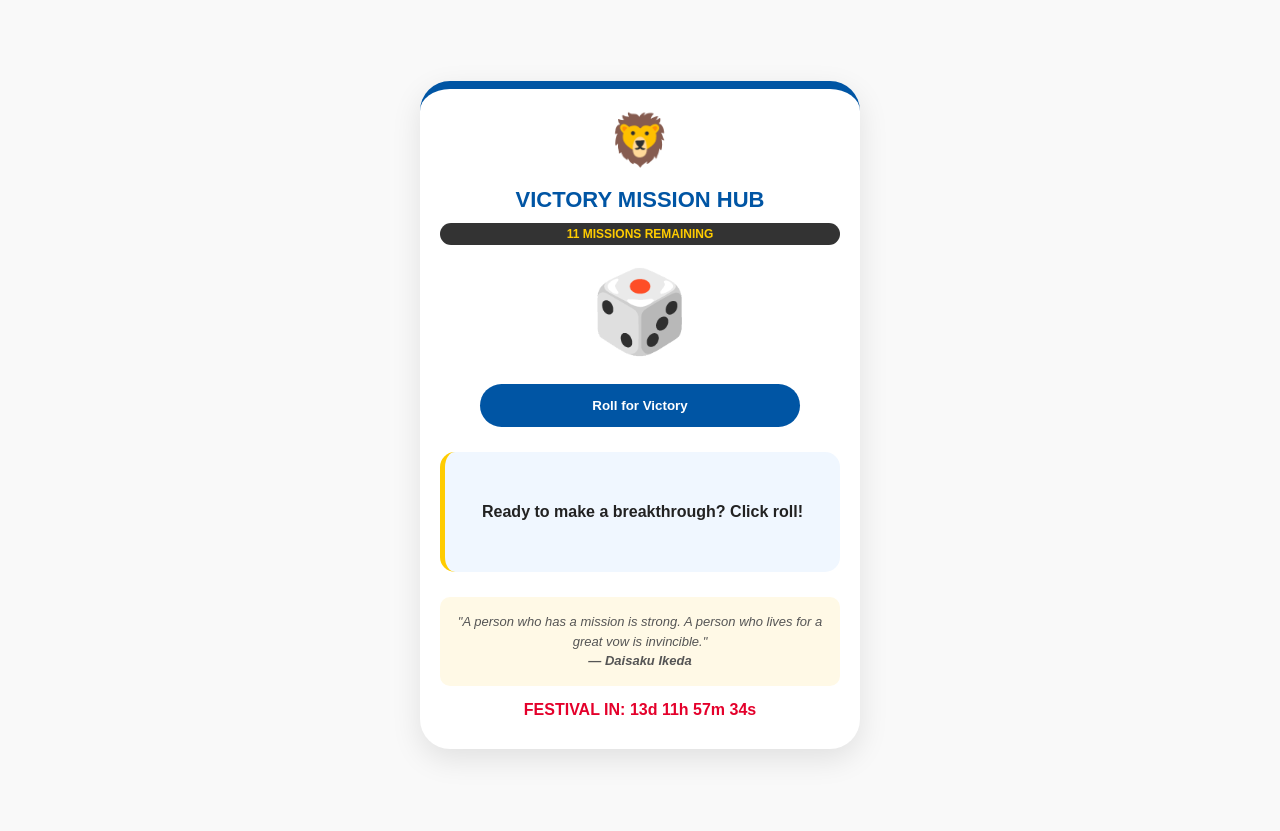
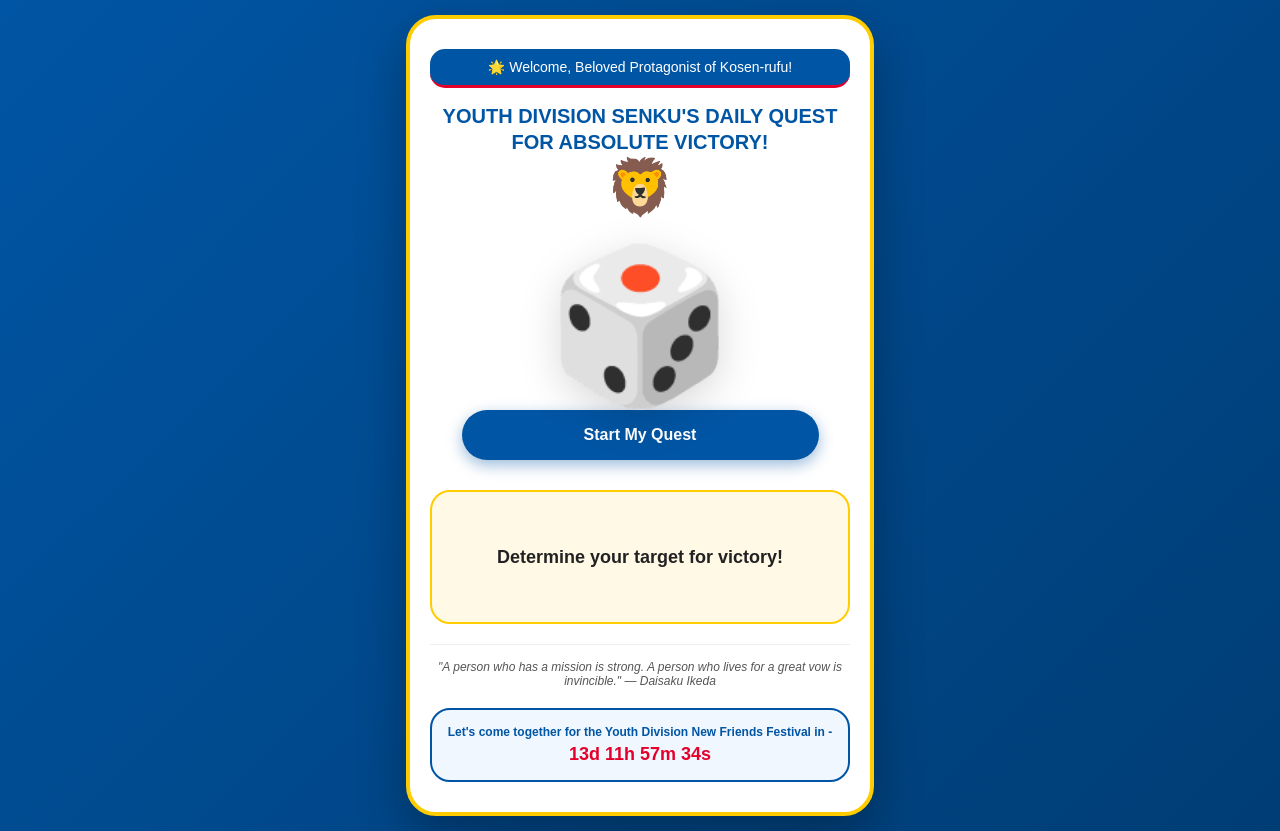
Before and after one commit to IshvaniBatra/YD-New-Friends-Meeting, a plain HTML site: page index.html in a window 1280 px wide. Drawn offline with nearby package versions, Linux system fonts and the light colour scheme.

Commit message:
Update index.html

```diff
--- a/index.html
+++ b/index.html
@@ -3,89 +3,110 @@
 <head>
     <meta charset="UTF-8">
     <meta name="viewport" content="width=device-width, initial-scale=1.0">
-    <title>Youth Victory Mission Hub</title>
+    <title>Senku's Daily Quest</title>
     <script src="https://cdn.jsdelivr.net/npm/canvas-confetti@1.5.1/dist/confetti.browser.min.js"></script>
     <style>
         :root {
-            --sgi-blue: #0055a4;
-            --sgi-yellow: #ffcc00;
-            --sgi-red: #e4002b;
-            --bg-light: #f9f9f9;
+            --bsg-blue: #0055a4;
+            --bsg-yellow: #ffcc00;
+            --bsg-red: #e4002b;
         }
 
         body {
             margin: 0; padding: 15px; display: flex; justify-content: center; align-items: center;
-            min-height: 100vh; background-color: var(--bg-light);
-            font-family: 'Poppins', sans-serif; text-align: center;
+            min-height: 100vh; background: linear-gradient(135deg, #0055a4 0%, #003d75 100%);
+            font-family: 'Poppins', sans-serif; text-align: center; color: #333;
         }
 
         .container {
-            background: white; padding: 30px 20px; border-radius: 30px;
-            box-shadow: 0 10px 30px rgba(0,0,0,0.1); max-width: 400px; width: 100%;
-            position: relative; border-top: 8px solid var(--sgi-blue);
+            background: #ffffff; padding: 30px 20px; border-radius: 30px;
+            box-shadow: 0 20px 50px rgba(0,0,0,0.3); max-width: 420px; width: 100%;
+            border: 4px solid var(--bsg-yellow); position: relative;
         }
 
-        .mascot { font-size: 50px; margin-bottom: 10px; display: block; animation: float 3s ease-in-out infinite; }
-        @keyframes float { 0%, 100% { transform: translateY(0); } 50% { transform: translateY(-10px); } }
-
-        h1 { color: var(--sgi-blue); font-size: 22px; margin: 10px 0; text-transform: uppercase; }
-
-        .progress-badge {
-            background: #333; color: var(--sgi-yellow); font-size: 12px;
-            padding: 4px 12px; border-radius: 20px; font-weight: bold;
+        .welcome-msg {
+            background: var(--bsg-blue); color: white; padding: 10px;
+            border-radius: 15px; font-size: 14px; margin-bottom: 15px;
+            font-weight: 500; border-bottom: 3px solid var(--bsg-red);
         }
 
-        #dice { font-size: 80px; margin: 20px 0; cursor: pointer; display: inline-block; transition: 0.3s; }
-        .rolling { animation: spin 0.6s infinite linear; }
-        @keyframes spin { 100% { transform: rotate(360deg) scale(1.1); } }
+        h1 {
+            color: var(--bsg-blue); font-size: 20px; margin: 10px 0;
+            line-height: 1.3; font-weight: 800; text-transform: uppercase;
+        }
+
+        .mascot { font-size: 55px; display: block; margin: 10px 0; animation: bounce 2s infinite; }
+        @keyframes bounce { 0%, 100% { transform: translateY(0); } 50% { transform: translateY(-10px); } }
+
+        /* --- UPDATED DICE SIZE --- */
+        #dice {
+            font-size: 150px; /* Increased from 90px to 150px */
+            margin: 10px 0;
+            cursor: pointer;
+            display: inline-block;
+            filter: drop-shadow(0 10px 20px rgba(0,0,0,0.15));
+            line-height: 1;
+        }
+
+        .rolling { animation: fastSpin 0.5s infinite linear; }
+        @keyframes fastSpin { 100% { transform: rotate(360deg); } }
 
         #task-display {
-            background: #f0f7ff; border-radius: 15px; padding: 20px;
-            min-height: 80px; display: flex; align-items: center; justify-content: center;
-            font-weight: 600; color: #222; margin: 20px 0; border-left: 5px solid var(--sgi-yellow);
+            background: #fff9e6; border: 2px solid var(--bsg-yellow); border-radius: 20px;
+            padding: 20px; min-height: 90px; display: flex; align-items: center;
+            justify-content: center; font-weight: 700; color: #222; margin: 20px 0;
+            font-size: 18px;
         }
 
         .btn {
-            border: none; padding: 14px 25px; border-radius: 50px;
-            font-weight: bold; cursor: pointer; width: 80%; margin: 5px 0; transition: 0.2s;
+            border: none; padding: 16px 30px; border-radius: 50px;
+            font-weight: bold; cursor: pointer; width: 85%; transition: 0.3s;
+            font-size: 16px; margin-bottom: 10px;
         }
-        .btn-roll { background: var(--sgi-blue); color: white; }
-        .btn-complete { background: var(--sgi-red); color: white; display: none; }
-        .btn-whatsapp {
-            background: #25D366; color: white; display: none;
-            text-decoration: none; font-size: 14px; align-items: center; justify-content: center;
+        .btn-roll { background: var(--bsg-blue); color: white; box-shadow: 0 5px 15px rgba(0,85,164,0.4); }
+        .btn-complete { background: var(--bsg-red); color: white; display: none; }
+        .btn-whatsapp { background: #25D366; color: white; display: none; text-decoration: none; align-items: center; justify-content: center; }
+
+        .guidance {
+            font-size: 12px; margin-top: 20px; color: #555;
+            border-top: 1px solid #eee; padding-top: 15px; font-style: italic;
         }
 
-        .guidance-box {
-            margin-top: 25px; padding: 15px; font-size: 13px; line-height: 1.5;
-            color: #555; background: #fff9e6; border-radius: 10px; font-style: italic;
+        .countdown-section {
+            margin-top: 20px; padding: 15px; background: #f0f7ff;
+            border-radius: 20px; border: 2px solid var(--bsg-blue);
         }
-
-        .countdown { font-size: 16px; font-weight: bold; color: var(--sgi-red); margin-top: 15px; }
+        .countdown-title { font-size: 12px; font-weight: bold; color: var(--bsg-blue); margin-bottom: 5px; }
+        #timer { font-size: 18px; font-weight: 800; color: var(--bsg-red); }
     </style>
 </head>
 <body>
 
 <div class="container">
+    <div class="welcome-msg">🌟 Welcome, Beloved Protagonist of Kosen-rufu!</div>
+
+    <h1>Youth Division Senku's Daily Quest for Absolute Victory!</h1>
+
     <span class="mascot" id="lion">🦁</span>
-    <h1>Victory Mission Hub</h1>
-    <div class="progress-badge" id="counter">11 MISSIONS REMAINING</div>
 
     <div id="dice">🎲</div>
     <br>
-    <button id="roll-btn" class="btn btn-roll">Roll for Victory</button>
 
-    <div id="task-display">Ready to make a breakthrough? Click roll!</div>
+    <button id="roll-btn" class="btn btn-roll">Start My Quest</button>
 
-    <button id="complete-btn" class="btn btn-complete">I TRIUMPHED! ✓</button>
-    <a id="whatsapp-btn" class="btn btn-whatsapp" target="_blank">Share Victory on WhatsApp 📱</a>
+    <div id="task-display">Determine your target for victory!</div>
 
-    <div class="guidance-box">
-        "A person who has a mission is strong. A person who lives for a great vow is invincible." <br>
-        <strong>— Daisaku Ikeda</strong>
+    <button id="complete-btn" class="btn btn-complete">MISSION ACCOMPLISHED! ✓</button>
+    <a id="whatsapp-btn" class="btn btn-whatsapp" target="_blank">Share Victory 📱</a>
+
+    <div class="guidance">
+        "A person who has a mission is strong. A person who lives for a great vow is invincible." — Daisaku Ikeda
     </div>
 
-    <div class="countdown" id="timer">Loading Countdown...</div>
+    <div class="countdown-section">
+        <div class="countdown-title">Let's come together for the Youth Division New Friends Festival in -</div>
+        <div id="timer">Loading...</div>
+    </div>
 </div>
 
 <script>
@@ -98,29 +119,21 @@
         "Identify a friend in need and talk to them", "Chant for 15 minutes more than yesterday"
     ];
 
-    let availableTasks = JSON.parse(localStorage.getItem('myMissions')) || [...originalTasks];
+    let availableTasks = JSON.parse(localStorage.getItem('senkuMissions')) || [...originalTasks];
     let currentTask = "";
 
     const rollBtn = document.getElementById('roll-btn');
     const completeBtn = document.getElementById('complete-btn');
     const whatsappBtn = document.getElementById('whatsapp-btn');
     const taskDisplay = document.getElementById('task-display');
-    const counterDisplay = document.getElementById('counter');
     const dice = document.getElementById('dice');
-
-    function updateUI() {
-        counterDisplay.innerText = `${availableTasks.length} MISSIONS REMAINING`;
-        if (availableTasks.length === 0) {
-            taskDisplay.innerText = "Congratulations! You have fulfilled every mission for the New Friends Festival!";
-            rollBtn.style.display = "none";
-        }
-    }
 
     rollBtn.addEventListener('click', () => {
         rollBtn.disabled = true;
         completeBtn.style.display = "none";
         whatsappBtn.style.display = "none";
         dice.classList.add('rolling');
+        taskDisplay.innerText = "Chanting for the best mission...";
 
         setTimeout(() => {
             const idx = Math.floor(Math.random() * availableTasks.length);
@@ -133,22 +146,22 @@
     });
 
     completeBtn.addEventListener('click', () => {
-        confetti({ particleCount: 150, spread: 70, origin: { y: 0.6 }, colors: ['#0055a4', '#ffcc00', '#e4002b'] });
+        confetti({ particleCount: 150, spread: 80, colors: ['#0055a4', '#ffcc00', '#e4002b'] });
 
-        // WhatsApp link setup
-        const senseiQuote = "Sensei says: 'A person who has a mission is strong!'";
-        const waText = encodeURIComponent(`🦁 Victory! I just completed my Youth Mission: "${currentTask}"\n\n${senseiQuote}\n\nJoin me for the New Friends Festival on March 15! 🔥`);
+        const waText = encodeURIComponent(`🦁 Victory in Senku's Quest!\nMission Completed: "${currentTask}"\n\n"A person who has a mission is strong!" — Sensei\n\nSee you at the New Friends Festival on March 15! 🔥`);
         whatsappBtn.href = `https://wa.me/?text=${waText}`;
 
         availableTasks = availableTasks.filter(t => t !== currentTask);
-        localStorage.setItem('myMissions', JSON.stringify(availableTasks));
+        localStorage.setItem('senkuMissions', JSON.stringify(availableTasks));
 
         completeBtn.style.display = "none";
         whatsappBtn.style.display = "flex";
-        updateUI();
+        if(availableTasks.length === 0) {
+            taskDisplay.innerText = "AMAZING! All quests completed. You are truly a Lion of Soka!";
+            rollBtn.style.display = "none";
+        }
     });
 
-    // Timer logic
     const targetDate = new Date("March 15, 2026 00:00:00").getTime();
     setInterval(() => {
         const now = new Date().getTime();
@@ -157,10 +170,8 @@
         const h = Math.floor((diff % (1000 * 60 * 60 * 24)) / (1000 * 60 * 60));
         const m = Math.floor((diff % (1000 * 60 * 60)) / (1000 * 60));
         const s = Math.floor((diff % (1000 * 60)) / 1000);
-        document.getElementById("timer").innerText = `FESTIVAL IN: ${d}d ${h}h ${m}m ${s}s`;
+        document.getElementById("timer").innerText = `${d}d ${h}h ${m}m ${s}s`;
     }, 1000);
-
-    updateUI();
 </script>
 
 </body>
```
